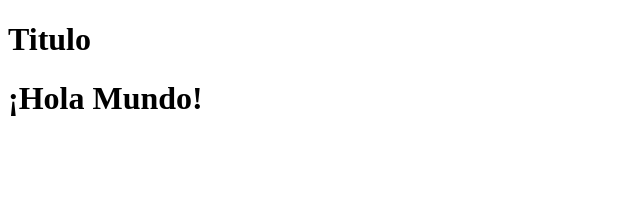
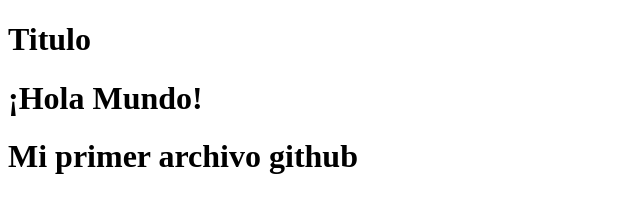
Before and after one commit to Antonio-A04/prueba111Git, a plain HTML site: page index.html in a window 1280 px wide. Shown: the whole page, without its empty margins (0-640 px from the left). Drawn offline with Linux system fonts and the light colour scheme.

Commit message:
Update index.html

```diff
--- a/index.html
+++ b/index.html
@@ -7,5 +7,6 @@
     <body>
         <h1>Titulo</h1>
         <h1>¡Hola Mundo!</h1>
+        <h1>Mi primer archivo github</h1>
     </body>
 </html>
```
